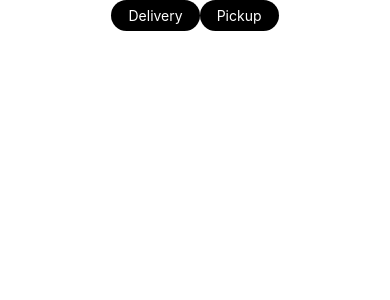
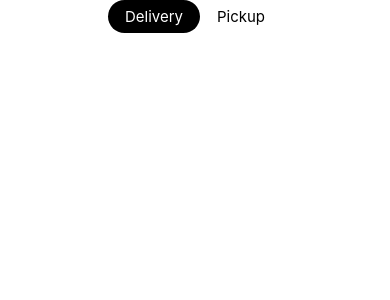
Before and after one commit to selaguardia/ATO, a React Native app: screen / in a window 390 px wide. Shown: the top 300 px of the page. Built offline with nearby package versions, Linux system fonts and the light colour scheme.

Commit message:
adds HeaderTabs

```diff
--- a/components/HeaderTabs.js
+++ b/components/HeaderTabs.js
@@ -1,24 +1,31 @@
-import React from "react";
-import { View, Text, TouchableOpacity, StyleSheet } from "react-native";
+import React, { useState } from "react";
+import { View, Text, TouchableOpacity } from "react-native";
 
 export default function HeaderTabs() {
+  const [activeTab, setActiveTab] = useState("Delivery");
+
   return (
     <View style={{ flexDirection: "row", alignSelf: "center" }}>
-      <HeaderButton text="Delivery" />
-      <HeaderButton text="Pickup"/>
+      <HeaderButton text="Delivery" btnColor="black" textColor="white" activeTab={activeTab} setActiveTab={setActiveTab} />
+      <HeaderButton text="Pickup" btnColor="white" textColor="black" activeTab={activeTab} setActiveTab={setActiveTab} />
     </View>
   );
 }
 
-const HeaderButton = ({text}) => (
+const HeaderButton = ({ text, btnColor, textColor, setActiveTab, activeTab }) => (
   <View>
-    <TouchableOpacity style={{
-      backgroundColor: "black",
-      paddingVertical: 7,
-      paddingHorizontal: 17,
-      borderRadius: 30,
-      }}>
-      <Text style={{ color: "white"}}>{text}</Text>
+    <TouchableOpacity
+      style={{
+        backgroundColor: activeTab === text ? 'black' : 'white',
+        paddingVertical: 7,
+        paddingHorizontal: 17,
+        borderRadius: 30,
+      }}
+      onPress={() => setActiveTab(text)}
+    >
+      <Text style={{
+        color: activeTab === text ? 'white' : 'black',
+        fontSize: 15 }}>{text}</Text>
     </TouchableOpacity>
   </View>
 );
```
